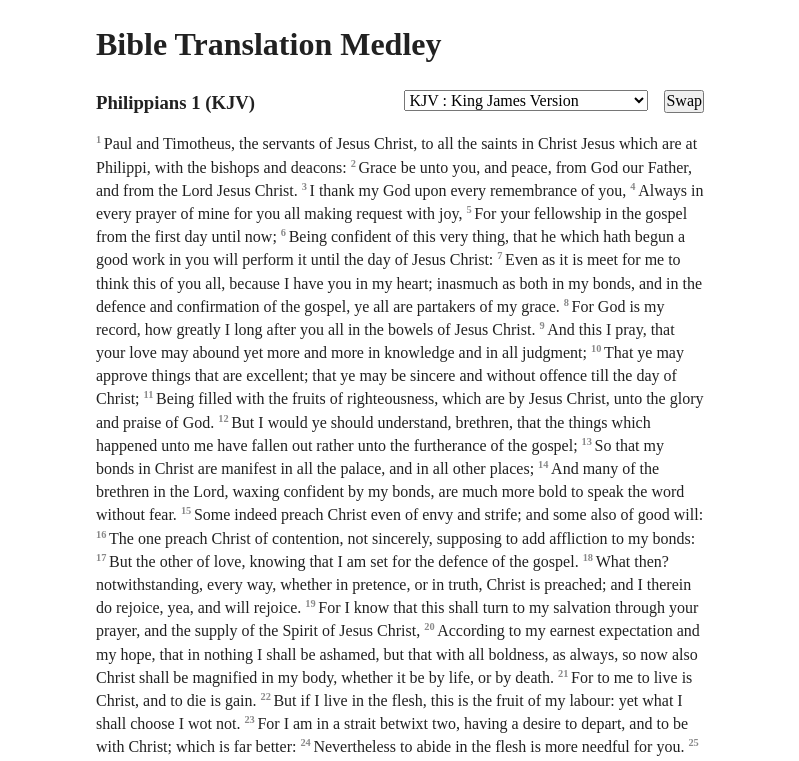
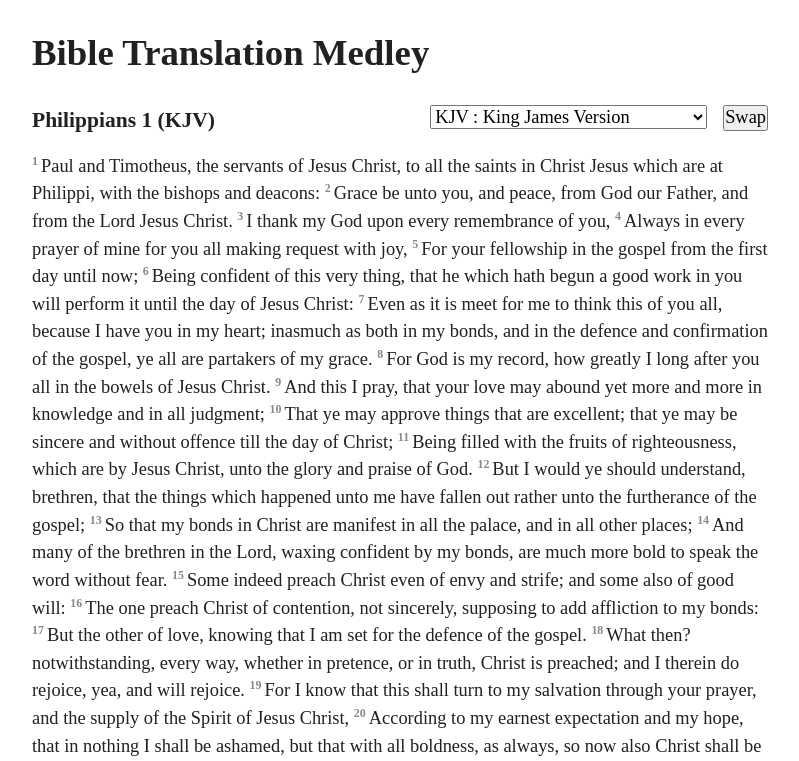
Before and after one commit to 01brett/translation-medley, a React (Create React App) app: page / in a window 1280 px wide. Shown: the top 761 px of the page, without its empty margins (240-1039 px from the left). Built offline with nearby package versions, Linux system fonts and the light colour scheme; a web font is replaced by a local one.

Commit message:
Increase text size

```diff
--- a/src/sass/index.scss
+++ b/src/sass/index.scss
@@ -25,12 +25,13 @@ $sans: -apple-system, BlinkMacSystemFont, 'Segoe UI', 'Roboto', 'Oxygen', 'Ubunt
 }
 
 .app {
-  max-width: 40rem;
+  max-width: 48rem;
   margin: 0 auto;
   padding: 0 $md;
   color: $black;
   font-family: $serif;
-  line-height: 1.45;
+  font-size: 1.15rem;
+  line-height: 1.5;
 }
 
 @import 'verses';
```
